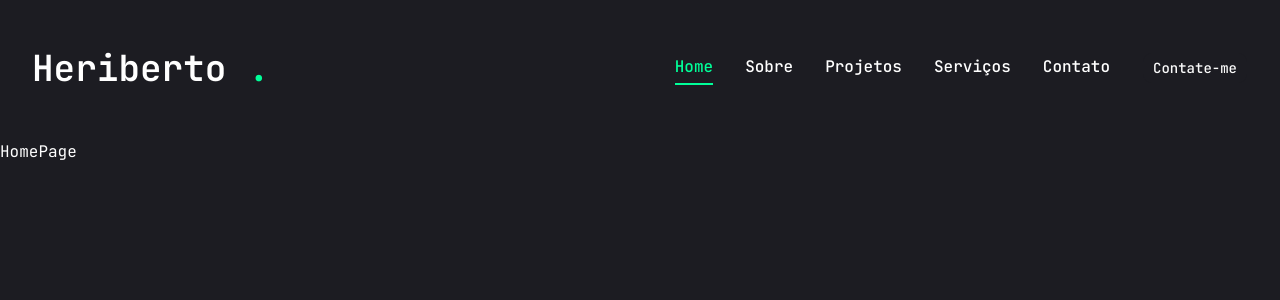
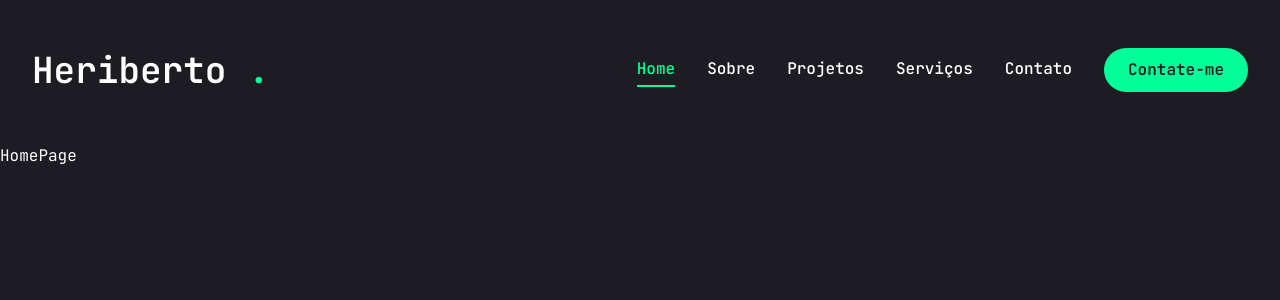
Before and after one commit to heribertomonteiro/portfolio, a Next.js app: page / in a window 1280 px wide. Shown: the top 300 px of the page. Built offline with nearby package versions, Linux system fonts and the light colour scheme.

Commit message:
chore(components): update Button and Sheet components for improved styling and functionality

```diff
--- a/components/ui/button.tsx
+++ b/components/ui/button.tsx
@@ -5,33 +5,19 @@ import { Slot } from "radix-ui"
 import { cn } from "@/lib/utils"
 
 const buttonVariants = cva(
-  "group/button inline-flex shrink-0 items-center justify-center rounded-lg border border-transparent bg-clip-padding text-sm font-medium whitespace-nowrap transition-all outline-none select-none focus-visible:border-ring focus-visible:ring-3 focus-visible:ring-ring/50 active:not-aria-[haspopup]:translate-y-px disabled:pointer-events-none disabled:opacity-50 aria-invalid:border-destructive aria-invalid:ring-3 aria-invalid:ring-destructive/20 dark:aria-invalid:border-destructive/50 dark:aria-invalid:ring-destructive/40 [&_svg]:pointer-events-none [&_svg]:shrink-0 [&_svg:not([class*='size-'])]:size-4",
+  "inline-flex items-center justify-center cursor-pointer whitespace-nowrap rounded-full text-base font-semibold ring-offset-white transition-colors",
   {
     variants: {
       variant: {
-        default: "bg-primary text-primary-foreground [a]:hover:bg-primary/80",
-        outline:
-          "border-border bg-background hover:bg-muted hover:text-foreground aria-expanded:bg-muted aria-expanded:text-foreground dark:border-input dark:bg-input/30 dark:hover:bg-input/50",
-        secondary:
-          "bg-secondary text-secondary-foreground hover:bg-secondary/80 aria-expanded:bg-secondary aria-expanded:text-secondary-foreground",
-        ghost:
-          "hover:bg-muted hover:text-foreground aria-expanded:bg-muted aria-expanded:text-foreground dark:hover:bg-muted/50",
-        destructive:
-          "bg-destructive/10 text-destructive hover:bg-destructive/20 focus-visible:border-destructive/40 focus-visible:ring-destructive/20 dark:bg-destructive/20 dark:hover:bg-destructive/30 dark:focus-visible:ring-destructive/40",
-        link: "text-primary underline-offset-4 hover:underline",
+        default: "bg-accent text-primary hover:bg-accent-hover",
+        primary: "bg-primary text-white",
+        outline: "border border-accent bg-transparent text-accent hover:bg-accent hover:text-primary",
       },
       size: {
         default:
-          "h-8 gap-1.5 px-2.5 has-data-[icon=inline-end]:pr-2 has-data-[icon=inline-start]:pl-2",
-        xs: "h-6 gap-1 rounded-[min(var(--radius-md),10px)] px-2 text-xs in-data-[slot=button-group]:rounded-lg has-data-[icon=inline-end]:pr-1.5 has-data-[icon=inline-start]:pl-1.5 [&_svg:not([class*='size-'])]:size-3",
-        sm: "h-7 gap-1 rounded-[min(var(--radius-md),12px)] px-2.5 text-[0.8rem] in-data-[slot=button-group]:rounded-lg has-data-[icon=inline-end]:pr-1.5 has-data-[icon=inline-start]:pl-1.5 [&_svg:not([class*='size-'])]:size-3.5",
-        lg: "h-9 gap-1.5 px-2.5 has-data-[icon=inline-end]:pr-2 has-data-[icon=inline-start]:pl-2",
-        icon: "size-8",
-        "icon-xs":
-          "size-6 rounded-[min(var(--radius-md),10px)] in-data-[slot=button-group]:rounded-lg [&_svg:not([class*='size-'])]:size-3",
-        "icon-sm":
-          "size-7 rounded-[min(var(--radius-md),12px)] in-data-[slot=button-group]:rounded-lg",
-        "icon-lg": "size-9",
+          "h-[44px] px-6",
+        md: "h-[48px] px-6",
+        lg: "h-[56px] px-8 text-sm uppercase tracking-[2px]",
       },
     },
     defaultVariants: {
--- a/components/ui/sheet.tsx
+++ b/components/ui/sheet.tsx
@@ -5,7 +5,8 @@ import { Dialog as SheetPrimitive } from "radix-ui"
 
 import { cn } from "@/lib/utils"
 import { Button } from "@/components/ui/button"
-import { XIcon } from "lucide-react"
+
+import { IoMdClose } from "react-icons/io"
 
 function Sheet({ ...props }: React.ComponentProps<typeof SheetPrimitive.Root>) {
   return <SheetPrimitive.Root data-slot="sheet" {...props} />
@@ -62,7 +63,7 @@ function SheetContent({
         data-slot="sheet-content"
         data-side={side}
         className={cn(
-          "fixed z-50 flex flex-col gap-4 bg-popover bg-clip-padding text-sm text-popover-foreground shadow-lg transition duration-200 ease-in-out data-[side=bottom]:inset-x-0 data-[side=bottom]:bottom-0 data-[side=bottom]:h-auto data-[side=bottom]:border-t data-[side=left]:inset-y-0 data-[side=left]:left-0 data-[side=left]:h-full data-[side=left]:w-3/4 data-[side=left]:border-r data-[side=right]:inset-y-0 data-[side=right]:right-0 data-[side=right]:h-full data-[side=right]:w-3/4 data-[side=right]:border-l data-[side=top]:inset-x-0 data-[side=top]:top-0 data-[side=top]:h-auto data-[side=top]:border-b data-[side=left]:sm:max-w-sm data-[side=right]:sm:max-w-sm data-open:animate-in data-open:fade-in-0 data-[side=bottom]:data-open:slide-in-from-bottom-10 data-[side=left]:data-open:slide-in-from-left-10 data-[side=right]:data-open:slide-in-from-right-10 data-[side=top]:data-open:slide-in-from-top-10 data-closed:animate-out data-closed:fade-out-0 data-[side=bottom]:data-closed:slide-out-to-bottom-10 data-[side=left]:data-closed:slide-out-to-left-10 data-[side=right]:data-closed:slide-out-to-right-10 data-[side=top]:data-closed:slide-out-to-top-10",
+          "fixed z-50 flex flex-col gap-4 bg-primary bg-clip-padding text-sm text-popover-foreground shadow-lg transition duration-200 ease-in-out data-[side=bottom]:inset-x-0 data-[side=bottom]:bottom-0 data-[side=bottom]:h-auto data-[side=bottom]:border-t data-[side=left]:inset-y-0 data-[side=left]:left-0 data-[side=left]:h-full data-[side=left]:w-3/4 data-[side=left]:border-r data-[side=right]:inset-y-0 data-[side=right]:right-0 data-[side=right]:h-full data-[side=right]:w-3/4  data-[side=top]:inset-x-0 data-[side=top]:top-0 data-[side=top]:h-auto data-[side=top]:border-b data-[side=left]:sm:max-w-sm data-[side=right]:sm:max-w-sm data-open:animate-in data-open:fade-in-0 data-[side=bottom]:data-open:slide-in-from-bottom-10 data-[side=left]:data-open:slide-in-from-left-10 data-[side=right]:data-open:slide-in-from-right-10 data-[side=top]:data-open:slide-in-from-top-10 data-closed:animate-out data-closed:fade-out-0 data-[side=bottom]:data-closed:slide-out-to-bottom-10 data-[side=left]:data-closed:slide-out-to-left-10 data-[side=right]:data-closed:slide-out-to-right-10 data-[side=top]:data-closed:slide-out-to-top-10",
           className
         )}
         {...props}
@@ -71,12 +72,10 @@ function SheetContent({
         {showCloseButton && (
           <SheetPrimitive.Close data-slot="sheet-close" asChild>
             <Button
-              variant="ghost"
+              variant={'primary'}
               className="absolute top-3 right-3"
-              size="icon-sm"
             >
-              <XIcon
-              />
+              <IoMdClose className="text-3xl text-accent"/>
               <span className="sr-only">Close</span>
             </Button>
           </SheetPrimitive.Close>
```
